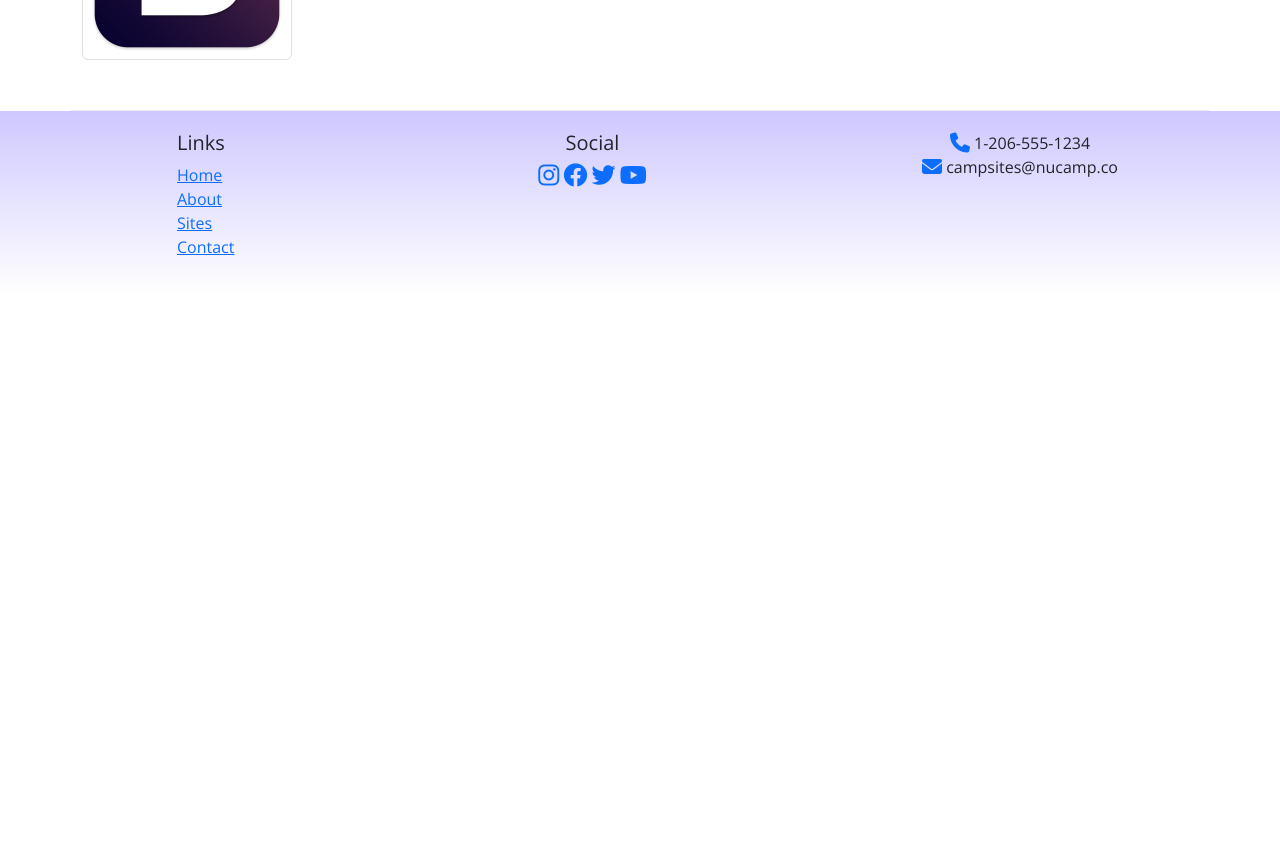
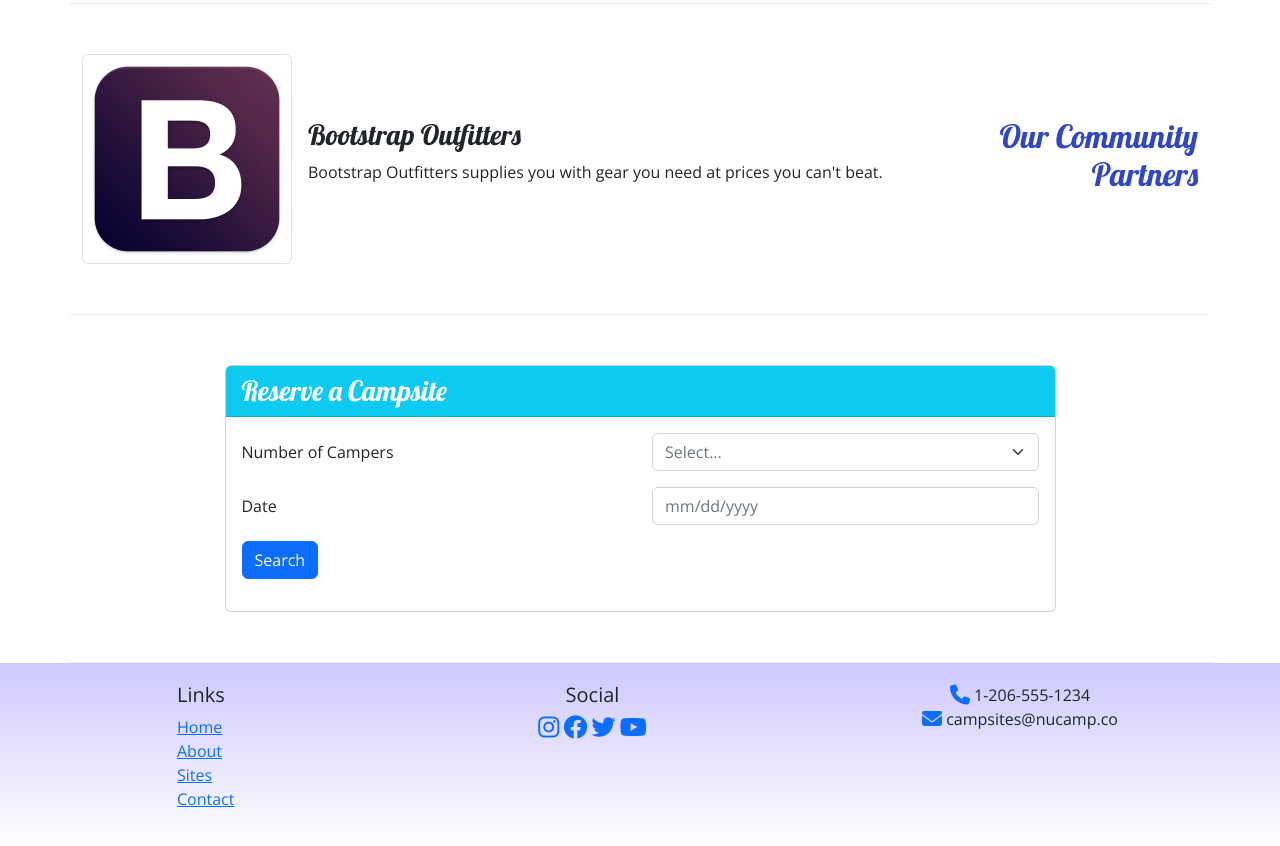
Before and after one commit to geenavandijk/nucamp-bootcamp, a plain HTML site: page index.html in a window 1280 px wide. Shown: the part 938-1784 px from the top of the page. Before the commit the page ends 1233 px from the top, so only its background shows below. Drawn offline with nearby package versions, Linux system fonts and the light colour scheme.

Commit message:
Week 3 Workshop Assignment

```diff
--- a/index.html
+++ b/index.html
@@ -24,9 +24,18 @@
                 <div class="col-4 col-sm-3 col-md-2 align-self-center">
                     <img src="img/logo.png" class="img-fluid" />
                 </div>
-                <div class="col">
-                    <h1>Nucamp</h1>
-                    <h2>a better way to camp</h2>
+                <div class="d-flex">
+                    <div class="col">
+                        <h1>Nucamp</h1>
+                        <h2>a better way to camp</h2>
+                    </div>
+
+                    <!-- reservation button -->
+                    <div class="col col-md-4 col-xl-2">
+                        <a href="#reserveForm">
+                            <button class="btn btn-info text-white">Reserve Campsite</button>
+                        </a>
+                    </div>
                 </div>
             </div>
         </div>
@@ -75,8 +84,13 @@
                 <h2>Featured Campsites</h2>
             </div>
             <div class="col">
-                <h3>React Lake Campground</h3>
-                <p class="d-none d-sm-block">Nestled in the foothills of the Chrome Mountains, this campground on the shores of the pristine React Lake is a favorite for fly fishers.</p>
+                <div class="d-flex flex-row-reverse">
+                    <img class="ms-3 img-thumbnail" src="img/react-lake-thumb.jpg" alt="React Lake Campground">
+                    <div class="align-self-center">
+                        <h3>React Lake Campground</h3>
+                        <p class="d-none d-sm-block">Nestled in the foothills of the Chrome Mountains, this campground on the shores of the pristine React Lake is a favorite for fly fishers.</p>
+                    </div>
+                </div>
             </div>
         </section>
 
@@ -95,6 +109,46 @@
                 </div>
             </div>
         </section>
+
+        <!-- reservation form -->
+         <section class="row row-content">
+            <div class="col-sm-9 mx-auto">
+                <div class="card">
+                    <h3 class="card-header bg-info text-white">Reserve a Campsite</h3>
+                    <div class="card-body">
+                        <form id="reserveForm">
+                            <div class="row mb-3">
+                                <label class="col-sm-6 col-form-label" for="campers">Number of Campers</label>
+                                <div class="col">
+                                    <select class="form-select  text-secondary" name="campers" id="campers">
+                                        <option value="" disabled selected>Select...</option>
+                                        <option value="1">1</option>
+                                        <option value="2">2</option>
+                                        <option value="3">3</option>
+                                        <option value="4">4</option>
+                                        <option value="5">5</option>
+                                        <option value="6">6</option>
+                                    </select>
+                                </div>
+                            </div>
+
+                            <div class="row mb-3">
+                                <label class="col-sm-6 col-form-label" for="date">Date</label>
+                                <div class="col">
+                                    <input class="form-control text-secondary" type="text" onblur="(this.type='text')" onfocus="(this.type='date')" name="date" placeholder="mm/dd/yyyy">
+                                </div>
+                            </div>
+
+                            <div class="row mb-3">
+                                <div class="col">
+                                    <button class="btn btn-primary" type="submit">Search</button>
+                                </div>
+                            </div>
+                        </form>
+                    </div>
+                </div>
+            </div>
+         </section>
 
 	</main>
 
```
Also changed, not shown: aboutus.html (+1 -0 lines).
